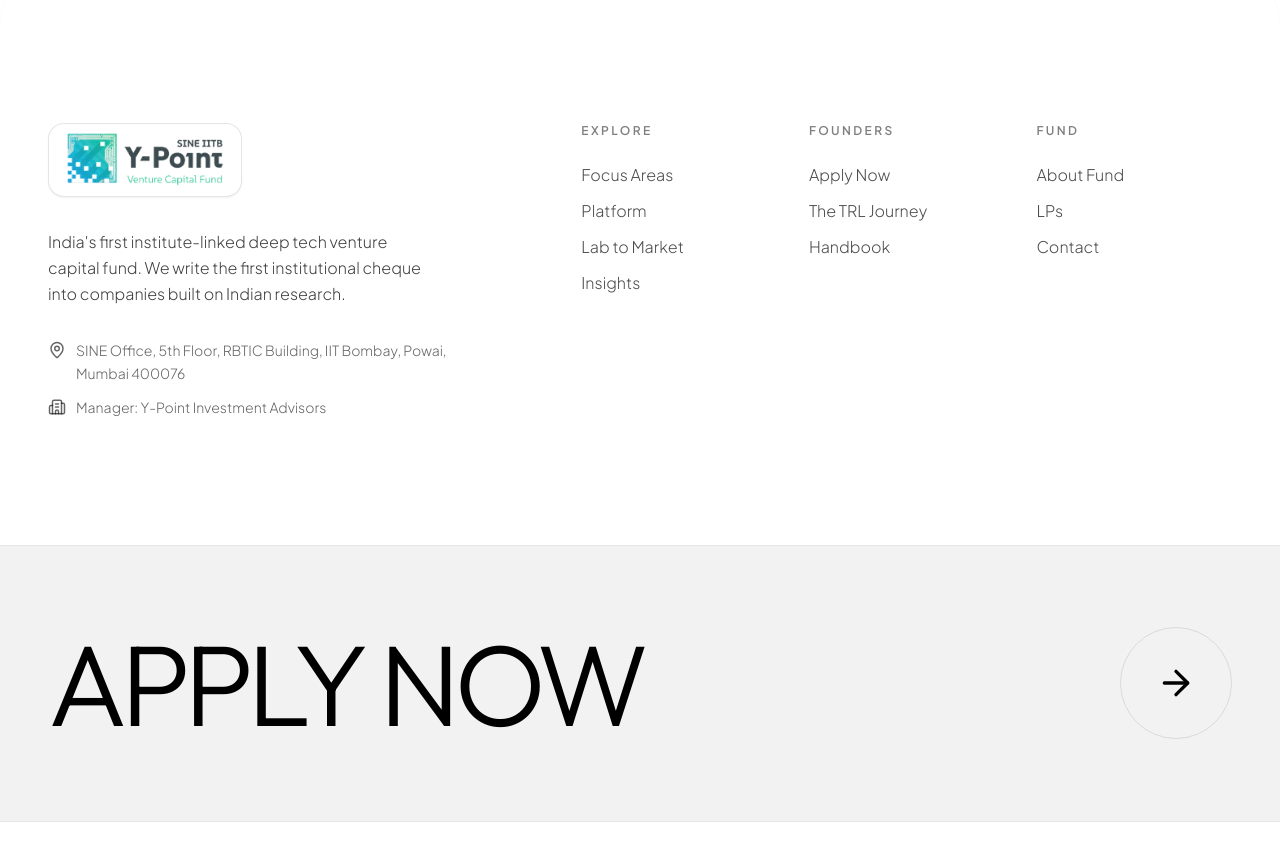
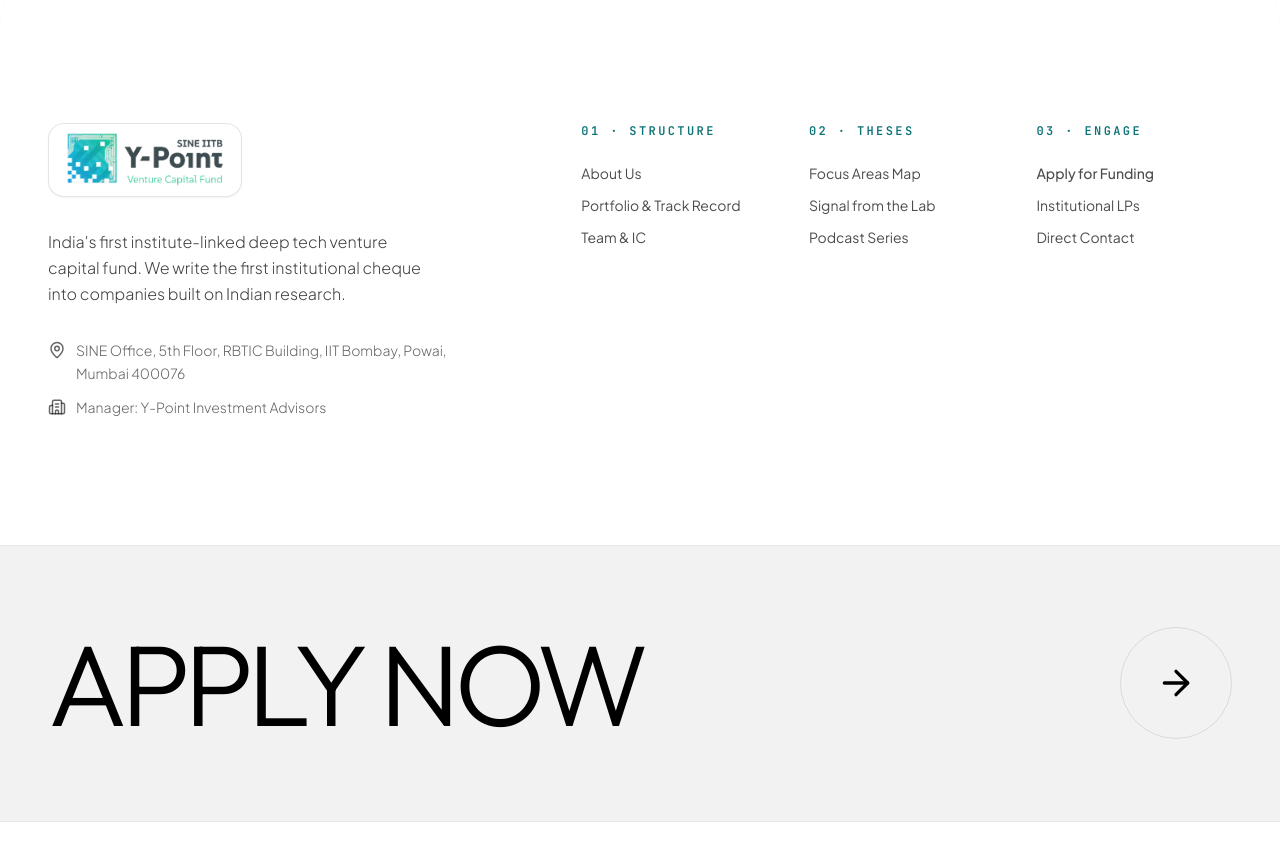
Before and after one commit to Ankit-singh-dot/y-point, a Next.js app in the folder my-app/: page / in a window 1280 px wide. Shown: the part 8440-9300 px from the top of the page. Built offline with nearby package versions, Linux system fonts and the light colour scheme.

Commit message:
first_draft_thing: my-app/app/components/Footer.tsx

```diff
--- a/my-app/app/components/Footer.tsx
+++ b/my-app/app/components/Footer.tsx
@@ -59,84 +59,33 @@
 
           {/* Links Grid */}
           <div className="md:col-span-7 grid grid-cols-2 sm:grid-cols-3 gap-8 sm:gap-8 pt-4 sm:pt-0">
-            {/* Explore */}
+            {/* Sections */}
             <div className="space-y-4 sm:space-y-6">
-              <h4 className="font-sans font-semibold text-xs uppercase tracking-[0.2em] text-black/50 dark:text-white/50">Explore</h4>
-              <ul className="space-y-3">
-                <li><Link href="/focus-areas" className="group flex items-center gap-2 font-sans font-light text-sm sm:text-base text-black/70 dark:text-white/70 hover:text-black dark:hover:text-white transition-colors">
-                  <span className="relative overflow-hidden">
-                    <span className="inline-block transition-transform duration-300 group-hover:-translate-y-full">Focus Areas</span>
-                    <span className="inline-block absolute left-0 top-0 translate-y-full transition-transform duration-300 group-hover:translate-y-0">Focus Areas</span>
-                  </span>
-                </Link></li>
-                <li><Link href="/platform" className="group flex items-center gap-2 font-sans font-light text-sm sm:text-base text-black/70 dark:text-white/70 hover:text-black dark:hover:text-white transition-colors">
-                  <span className="relative overflow-hidden">
-                    <span className="inline-block transition-transform duration-300 group-hover:-translate-y-full">Platform</span>
-                    <span className="inline-block absolute left-0 top-0 translate-y-full transition-transform duration-300 group-hover:translate-y-0">Platform</span>
-                  </span>
-                </Link></li>
-                <li><Link href="/lab-to-market" className="group flex items-center gap-2 font-sans font-light text-sm sm:text-base text-black/70 dark:text-white/70 hover:text-black dark:hover:text-white transition-colors">
-                  <span className="relative overflow-hidden">
-                    <span className="inline-block transition-transform duration-300 group-hover:-translate-y-full">Lab to Market</span>
-                    <span className="inline-block absolute left-0 top-0 translate-y-full transition-transform duration-300 group-hover:translate-y-0">Lab to Market</span>
-                  </span>
-                </Link></li>
-                <li><Link href="/insights" className="group flex items-center gap-2 font-sans font-light text-sm sm:text-base text-black/70 dark:text-white/70 hover:text-black dark:hover:text-white transition-colors">
-                  <span className="relative overflow-hidden">
-                    <span className="inline-block transition-transform duration-300 group-hover:-translate-y-full">Insights</span>
-                    <span className="inline-block absolute left-0 top-0 translate-y-full transition-transform duration-300 group-hover:translate-y-0">Insights</span>
-                  </span>
-                </Link></li>
+              <h4 className="font-mono text-xs uppercase tracking-[0.2em] text-[#0D7377] font-semibold">01 · Structure</h4>
+              <ul className="space-y-3 font-sans text-sm">
+                <li><Link href="/#about" className="text-black/70 dark:text-white/70 hover:text-[#0D7377] dark:hover:text-teal-400 transition-colors">About Us</Link></li>
+                <li><Link href="/#portfolio" className="text-black/70 dark:text-white/70 hover:text-[#0D7377] dark:hover:text-teal-400 transition-colors">Portfolio & Track Record</Link></li>
+                <li><Link href="/#team" className="text-black/70 dark:text-white/70 hover:text-[#0D7377] dark:hover:text-teal-400 transition-colors">Team & IC</Link></li>
               </ul>
             </div>
 
-            {/* Founders */}
+            {/* Theses & Content */}
             <div className="space-y-4 sm:space-y-6">
-              <h4 className="font-sans font-semibold text-xs uppercase tracking-[0.2em] text-black/50 dark:text-white/50">Founders</h4>
-              <ul className="space-y-3">
-                <li><Link href="/apply" className="group flex items-center gap-2 font-sans font-light text-sm sm:text-base text-black/70 dark:text-white/70 hover:text-black dark:hover:text-white transition-colors">
-                  <span className="relative overflow-hidden">
-                    <span className="inline-block transition-transform duration-300 group-hover:-translate-y-full">Apply Now</span>
-                    <span className="inline-block absolute left-0 top-0 translate-y-full transition-transform duration-300 group-hover:translate-y-0 text-black dark:text-white font-medium">Apply Now</span>
-                  </span>
-                </Link></li>
-                <li><Link href="/lab-to-market" className="group flex items-center gap-2 font-sans font-light text-sm sm:text-base text-black/70 dark:text-white/70 hover:text-black dark:hover:text-white transition-colors">
-                  <span className="relative overflow-hidden">
-                    <span className="inline-block transition-transform duration-300 group-hover:-translate-y-full">The TRL Journey</span>
-                    <span className="inline-block absolute left-0 top-0 translate-y-full transition-transform duration-300 group-hover:translate-y-0">The TRL Journey</span>
-                  </span>
-                </Link></li>
-                <li><Link href="/insights#handbook" className="group flex items-center gap-2 font-sans font-light text-sm sm:text-base text-black/70 dark:text-white/70 hover:text-black dark:hover:text-white transition-colors">
-                  <span className="relative overflow-hidden">
-                    <span className="inline-block transition-transform duration-300 group-hover:-translate-y-full">Handbook</span>
-                    <span className="inline-block absolute left-0 top-0 translate-y-full transition-transform duration-300 group-hover:translate-y-0">Handbook</span>
-                  </span>
-                </Link></li>
+              <h4 className="font-mono text-xs uppercase tracking-[0.2em] text-[#0D7377] font-semibold">02 · Theses</h4>
+              <ul className="space-y-3 font-sans text-sm">
+                <li><Link href="/#focus" className="text-black/70 dark:text-white/70 hover:text-[#0D7377] dark:hover:text-teal-400 transition-colors">Focus Areas Map</Link></li>
+                <li><Link href="/#content" className="text-black/70 dark:text-white/70 hover:text-[#0D7377] dark:hover:text-teal-400 transition-colors">Signal from the Lab</Link></li>
+                <li><Link href="/#content" className="text-black/70 dark:text-white/70 hover:text-[#0D7377] dark:hover:text-teal-400 transition-colors">Podcast Series</Link></li>
               </ul>
             </div>
 
-            {/* Fund */}
+            {/* Engagement */}
             <div className="space-y-4 sm:space-y-6">
-              <h4 className="font-sans font-semibold text-xs uppercase tracking-[0.2em] text-black/50 dark:text-white/50">Fund</h4>
-              <ul className="space-y-3">
-                <li><Link href="/about" className="group flex items-center gap-2 font-sans font-light text-sm sm:text-base text-black/70 dark:text-white/70 hover:text-black dark:hover:text-white transition-colors">
-                  <span className="relative overflow-hidden">
-                    <span className="inline-block transition-transform duration-300 group-hover:-translate-y-full">About Fund</span>
-                    <span className="inline-block absolute left-0 top-0 translate-y-full transition-transform duration-300 group-hover:translate-y-0">About Fund</span>
-                  </span>
-                </Link></li>
-                <li><Link href="/institutional" className="group flex items-center gap-2 font-sans font-light text-sm sm:text-base text-black/70 dark:text-white/70 hover:text-black dark:hover:text-white transition-colors">
-                  <span className="relative overflow-hidden">
-                    <span className="inline-block transition-transform duration-300 group-hover:-translate-y-full">LPs</span>
-                    <span className="inline-block absolute left-0 top-0 translate-y-full transition-transform duration-300 group-hover:translate-y-0">LPs</span>
-                  </span>
-                </Link></li>
-                <li><Link href="/contact" className="group flex items-center gap-2 font-sans font-light text-sm sm:text-base text-black/70 dark:text-white/70 hover:text-black dark:hover:text-white transition-colors">
-                  <span className="relative overflow-hidden">
-                    <span className="inline-block transition-transform duration-300 group-hover:-translate-y-full">Contact</span>
-                    <span className="inline-block absolute left-0 top-0 translate-y-full transition-transform duration-300 group-hover:translate-y-0">Contact</span>
-                  </span>
-                </Link></li>
+              <h4 className="font-mono text-xs uppercase tracking-[0.2em] text-[#0D7377] font-semibold">03 · Engage</h4>
+              <ul className="space-y-3 font-sans text-sm">
+                <li><Link href="/#apply" className="text-black/70 dark:text-white/70 hover:text-[#0D7377] dark:hover:text-teal-400 transition-colors font-medium">Apply for Funding</Link></li>
+                <li><a href="mailto:ir@y-point.vc" className="text-black/70 dark:text-white/70 hover:text-[#0D7377] dark:hover:text-teal-400 transition-colors">Institutional LPs</a></li>
+                <li><a href="mailto:contact@y-point.vc" className="text-black/70 dark:text-white/70 hover:text-[#0D7377] dark:hover:text-teal-400 transition-colors">Direct Contact</a></li>
               </ul>
             </div>
           </div>
```
